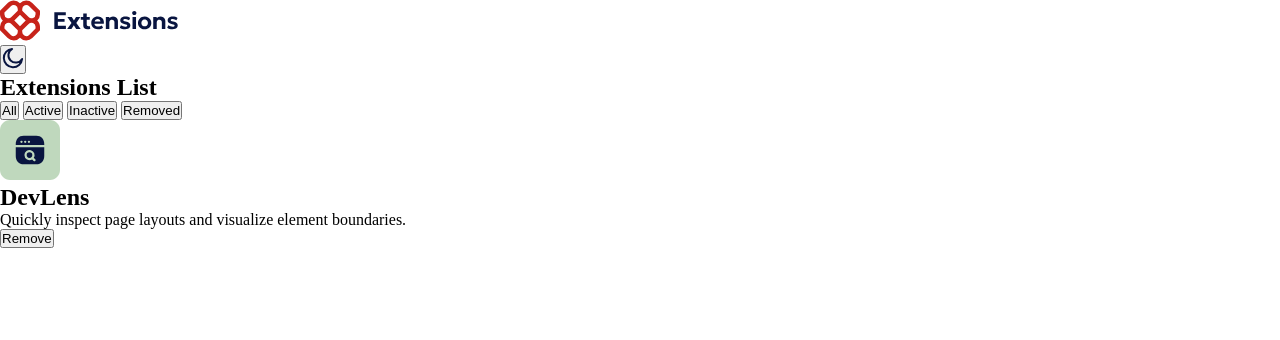
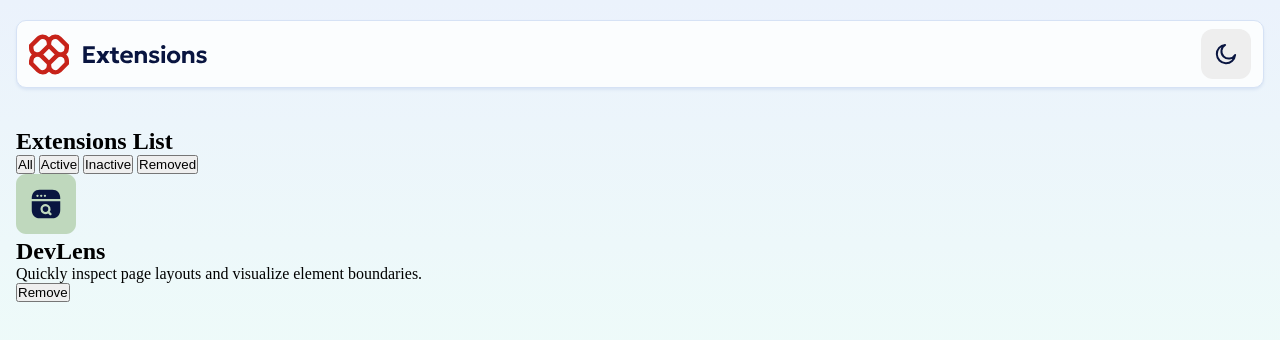
Before and after one commit to NoonPanirSabzi/browser-extension-manager, a website: page src/index.html in a window 1280 px wide. Drawn offline with Linux system fonts and the light colour scheme.

Commit message:
style: add header layout and colors

```diff
--- a/src/style.css
+++ b/src/style.css
@@ -74,6 +74,13 @@
   --font-weight-preset-4: 500;
   --font-weight-preset-5: 400;
   --font-weight-preset-6: 500;
+
+  /* Theme light (default) */
+  --body-bg: var(--gradient-light);
+  --header-bg-clr: var(--color-neutral-0);
+  --header-border-clr: var(--color-neutral-200);
+  --header-box-shadow-clr: #d9e5f4;
+  --tgl-theme-btn-bg-clr: var(--color-neutral-100);
 }
 
 /* Typography */
@@ -111,21 +118,58 @@
   line-height: var(--line-height-preset-3);
   letter-spacing: var(--letter-spacing-preset-3);
 }
+
 .text-preset-4 {
   font-size: var(--font-size-preset-4);
   font-weight: var(--font-weight-preset-4);
   line-height: var(--line-height-preset-4);
   letter-spacing: var(--letter-spacing-preset-4);
 }
+
 .text-preset-5 {
   font-size: var(--font-size-preset-5);
   font-weight: var(--font-weight-preset-5);
   line-height: var(--line-height-preset-5);
   letter-spacing: var(--letter-spacing-preset-5);
 }
+
 .text-preset-6 {
   font-size: var(--font-size-preset-6);
   font-weight: var(--font-weight-preset-6);
   line-height: var(--line-height-preset-6);
   letter-spacing: var(--letter-spacing-preset-6);
 }
+
+/* Mobile Layout */
+body {
+  background: var(--body-bg);
+  padding-inline: var(--spacing-200);
+  padding-block: var(--spacing-250) var(--spacing-800);
+}
+
+.header-container {
+  margin-block-end: var(--spacing-500);
+  padding-block: var(--spacing-100);
+  padding-inline: var(--spacing-150);
+  border-radius: var(--spacing-125);
+  display: flex;
+  justify-content: space-between;
+  align-items: center;
+  background-color: var(--header-bg-clr);
+  border: 0.0625rem solid var(--header-border-clr);
+  box-shadow: 0 0.125rem 0.1875rem var(--header-box-shadow-clr);
+}
+
+.logo-container {
+  height: 2.5625rem;
+}
+
+.tgl-theme-btn {
+  all: unset;
+  cursor: pointer;
+  box-sizing: border-box;
+  height: 3.125rem;
+  padding: 0.875rem;
+  border-radius: var(--spacing-150);
+  background-color: var(--tgl-theme-btn-bg-clr);
+}
```
